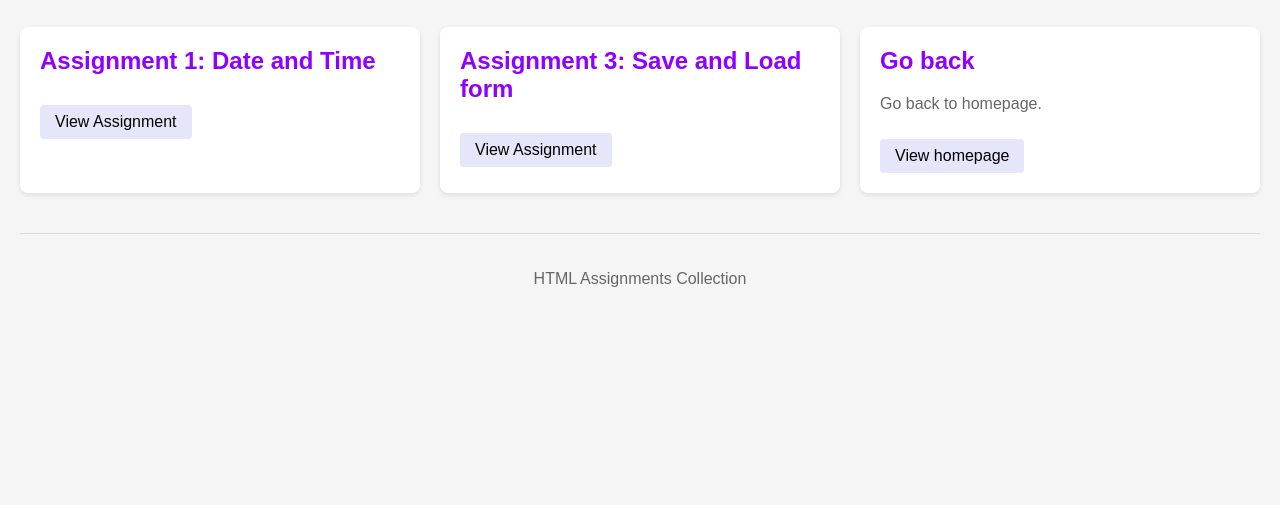
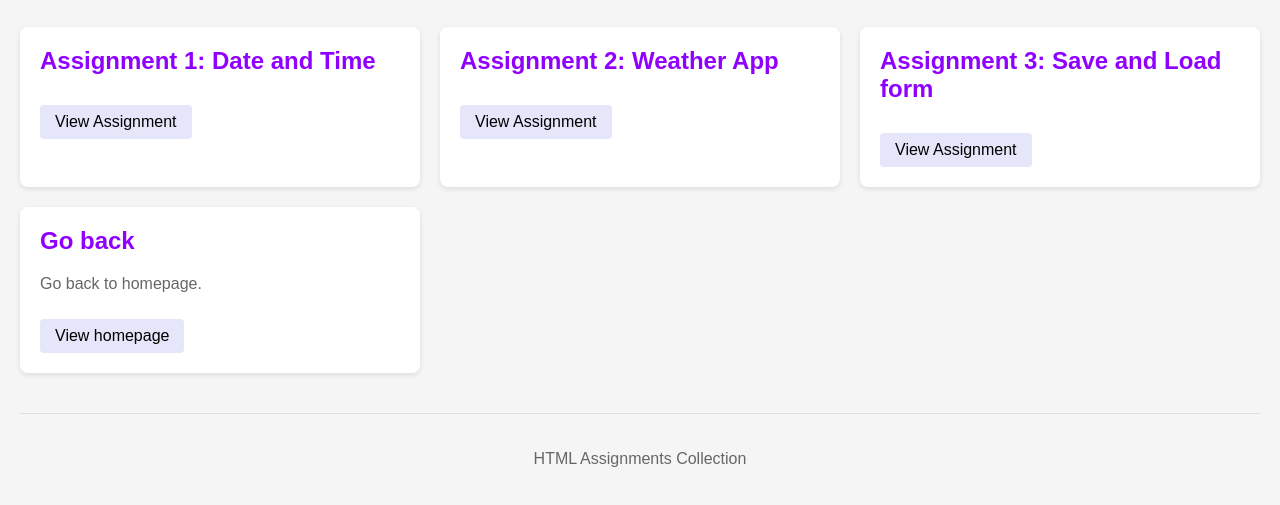
Before and after one commit to aa31harsh/Day-12, a plain HTML site: page index.html in a window 1280 px wide. Shown: the part 93-598 px from the top of the page. Drawn offline with Linux system fonts and the light colour scheme.

Commit message:
Update index.html

```diff
--- a/index.html
+++ b/index.html
@@ -73,6 +73,11 @@
         </div>
 
         <div class="assignment-card">
+            <h2>Assignment 2: Weather App</h2>
+            <a href="weather.html">View Assignment</a>
+        </div>
+
+        <div class="assignment-card">
             <h2>Assignment 3: Save and Load form</h2>
             <a href="assign3.html">View Assignment</a>
         </div>
```
